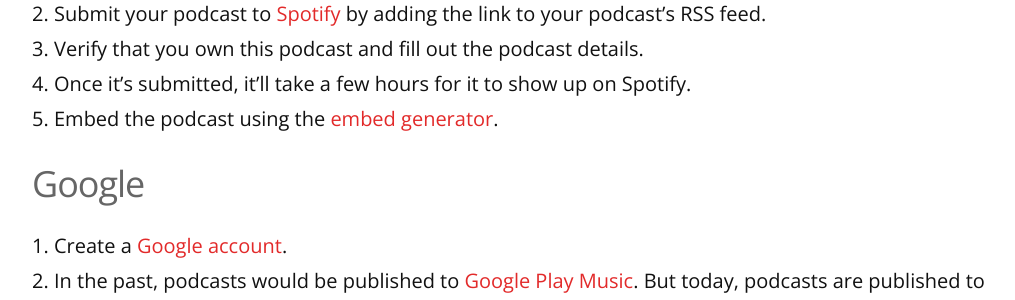
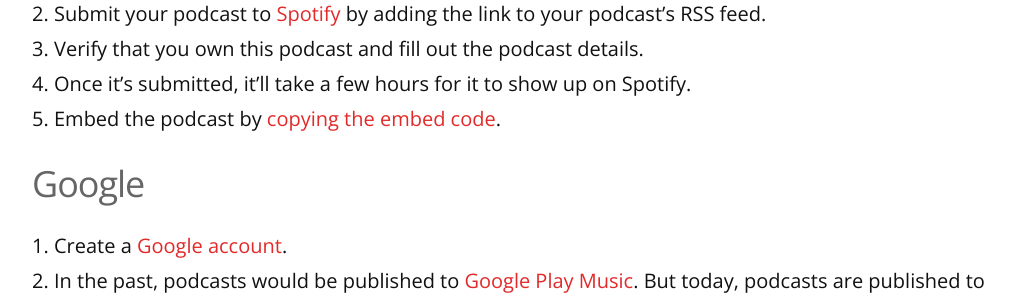
Before and after one commit to remarkablemark/remarkablemark.github.io, a Jekyll site: the page built from _posts/2020/2020-09-08-upload-free-podcast.md, in a window 1280 px wide and 900 px high, scrolled down 2770 px. Shown: the part 155-455 px from the top of the window, without its empty margins (128-1143 px from the left). Built offline with Jekyll 4.4.1, drawn with Linux system fonts in a browser that asks for light colours; comment, search, counter and statistics services are not loaded.

Commit message:
fix(posts): update "How to Publish a Podcast for Free"
Post: 2020-09-08-upload-free-podcast.md

Fix 404 link

```diff
--- a/_posts/2020/2020-09-08-upload-free-podcast.md
+++ b/_posts/2020/2020-09-08-upload-free-podcast.md
@@ -64,7 +64,7 @@
 2. Submit your podcast to [Spotify](https://podcasters.spotify.com/submit) by adding the link to your podcast's RSS feed.
 3. Verify that you own this podcast and fill out the podcast details.
 4. Once it's submitted, it'll take a few hours for it to show up on Spotify.
-5. Embed the podcast using the [embed generator](https://developer.spotify.com/documentation/widgets/generate/embed/).
+5. Embed the podcast by [copying the embed code](https://newsroom.spotify.com/2018-09-04/how-to-embed-spotifys-play-button/).
 
 ### Google
 
```
